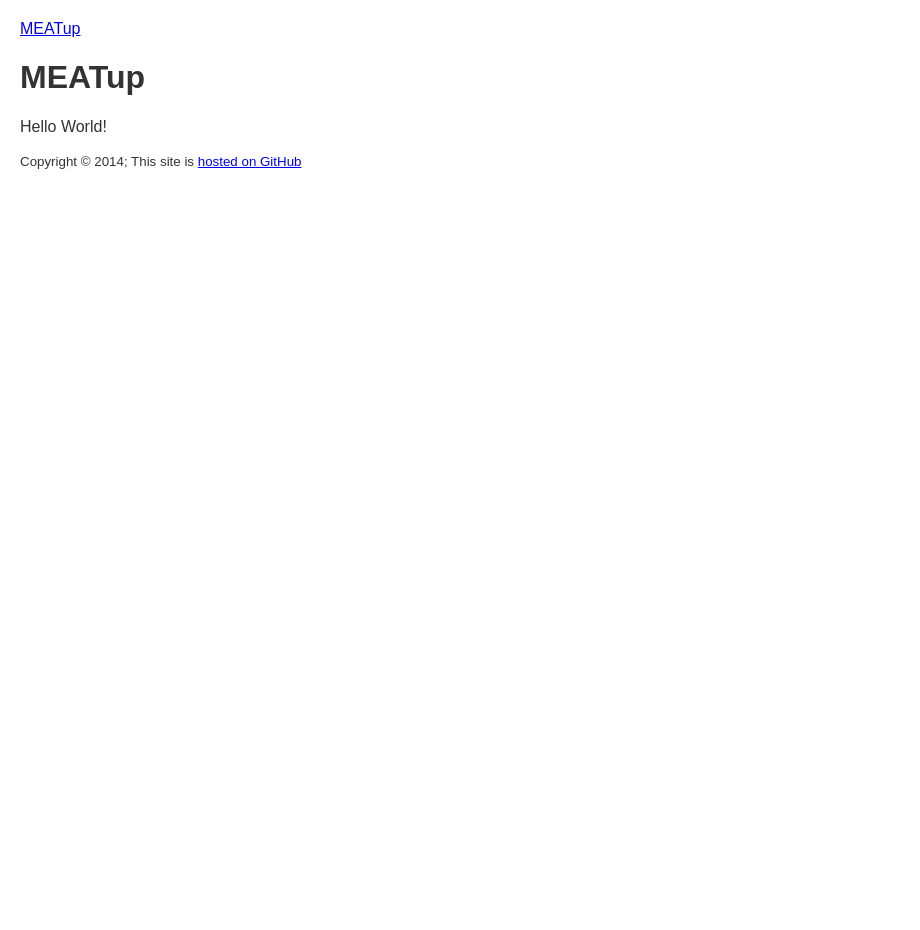
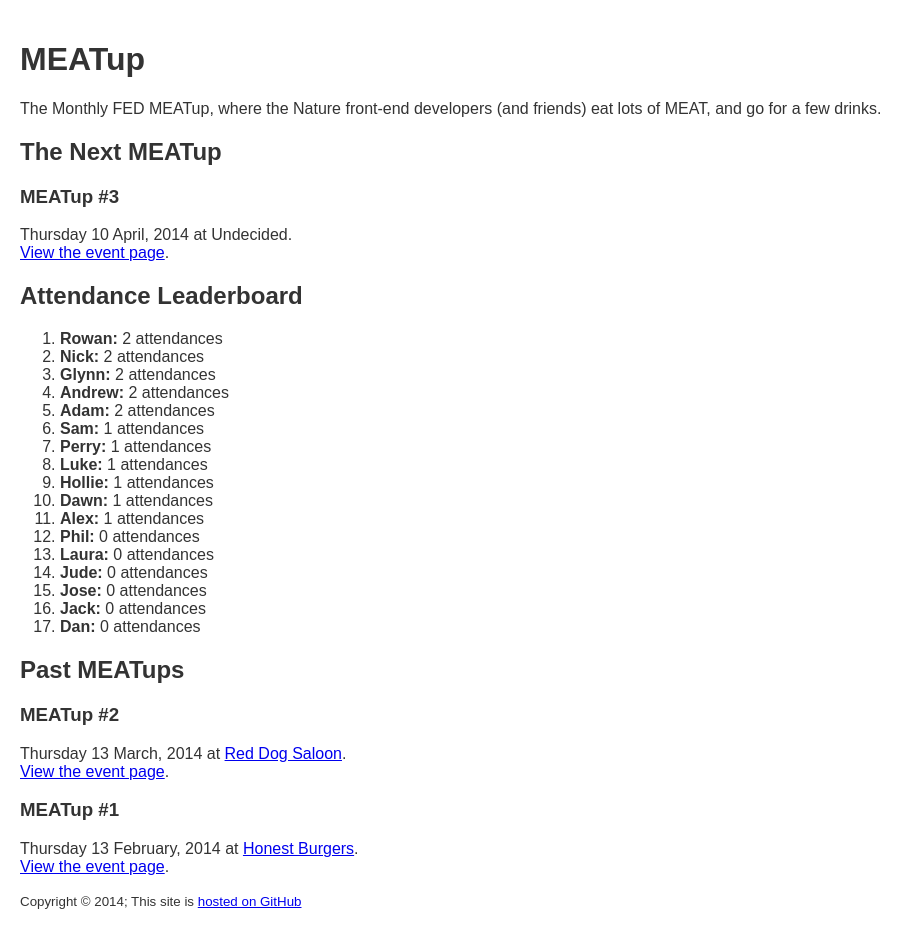
Before and after one commit to thefeds/meatup, a Jekyll site: the page built from index.html, in a window 1280 px wide. Shown: the whole page, without its empty margins (0-920 px from the left). Built offline with Jekyll 4.4.1, drawn with Linux system fonts in a browser that asks for light colours; before the commit the page ends 900 px from its top, so only the background shows below that.

Commit message:
Add basic data and markup

```diff
--- /dev/null
+++ b/_data/events.yml
@@ -0,0 +1,25 @@
+
+# List of past MEATup events.
+
+# MEATup the first
+- id: 1
+  date: 2014-02-13
+  url: http://attending.io/events/fed-meatup-1
+  venue:
+    name: Honest Burgers
+    website: http://honestburgers.co.uk/
+
+# MEATup the second
+- id: 2
+  date: 2014-03-13
+  url: http://attending.io/events/fed-meatup-2
+  venue:
+    name: Red Dog Saloon
+    website: http://www.reddogsaloon.co.uk/
+
+# MEATup the third
+- id: 3
+  date: 2014-04-10
+  url: http://attending.io/events/fed-meatup-3
+  venue:
+    name: Undecided
--- /dev/null
+++ b/_data/people.yml
@@ -0,0 +1,53 @@
+
+# List of MEATup attendees.
+
+- name: Adam
+  tally: 2
+
+- name: Alex
+  tally: 1
+
+- name: Andrew
+  tally: 2
+
+- name: Dan
+  tally: 0
+
+- name: Dawn
+  tally: 1
+
+- name: Glynn
+  tally: 2
+
+- name: Hollie
+  tally: 1
+
+- name: Jack
+  tally: 0
+
+- name: Jose
+  tally: 0
+
+- name: Jude
+  tally: 0
+
+- name: Laura
+  tally: 0
+
+- name: Luke
+  tally: 1
+
+- name: Nick
+  tally: 2
+
+- name: Perry
+  tally: 1
+
+- name: Phil
+  tally: 0
+
+- name: Rowan
+  tally: 2
+
+- name: Sam
+  tally: 1
--- /dev/null
+++ b/_includes/event/event.html
@@ -0,0 +1,15 @@
+
+<div id="meatup-{{event.id}}">
+    <h3>MEATup #{{event.id}}</h3>
+    <p>
+        {{event.date | date: '%A %d %B, %Y'}}
+        at
+        {% if event.venue.website %}
+            <a href="{{event.venue.website}}">{{ event.venue.name }}</a>.
+        {% else %}
+            {{event.venue.name}}.
+        {% endif %}
+        <br/>
+        <a href="{{event.url}}">View the event page</a>.
+    </p>
+</div>
--- /dev/null
+++ b/_includes/event/next.html
@@ -0,0 +1,3 @@
+
+{% assign event = site.data.events | last %}
+{% include event/event.html %}
--- /dev/null
+++ b/_includes/event/past.html
@@ -0,0 +1,10 @@
+
+<ol class="secret-list">
+    {% for event in site.data.events reversed %}
+        {% unless forloop.first %}
+            <li>
+                {% include event/event.html %}
+            </li>
+        {% endunless %}
+    {% endfor %}
+</ol>
--- /dev/null
+++ b/_includes/people/leaderboard.html
@@ -0,0 +1,9 @@
+
+{% assign people = site.data.people | sort: 'tally' %}
+<ol>
+    {% for person in people reversed %}
+        <li>
+            <b>{{person.name}}:</b> {{person.tally}} attendances</b>
+        </li>
+    {% endfor %}
+</ol>
--- a/_layouts/page.html
+++ b/_layouts/page.html
@@ -35,10 +35,6 @@
         </p>
     <![endif]-->
 
-    <div role="banner" class="layout-outer paint-dark brand-highlight-bottom">
-        <a href="/">MEATup</a>
-    </div>
-
     <div role="main">
         {{content}}
     </div>
--- a/asset/style/site.css
+++ b/asset/style/site.css
@@ -19,3 +19,12 @@ body {
     font-family: Arial, Helvetica, sans-serif;
     color: #333;
 }
+
+
+/* Lists */
+
+.secret-list {
+    list-style: none;
+    margin-left: 0;
+    padding-left: 0;
+}
--- a/index.html
+++ b/index.html
@@ -1,7 +1,25 @@
 ---
+title: MEATup
+description: The Monthly FED MEATup, where the Nature front-end developers (and friends) eat lots of MEAT, and go for a few drinks.
 layout: page
 ---
 
+
 <h1>MEATup</h1>
 
-<p>Hello World!</p>
+<p>The Monthly FED MEATup, where the Nature front-end developers (and friends) eat lots of MEAT, and go for a few drinks.</p>
+
+
+<h2 id="next-meatup">The Next MEATup</h2>
+
+{% include event/next.html %}
+
+
+<h2 id="leaderboard">Attendance Leaderboard</h2>
+
+{% include people/leaderboard.html %}
+
+
+<h2 id="past-meatups">Past MEATups</h2>
+
+{% include event/past.html %}
```
